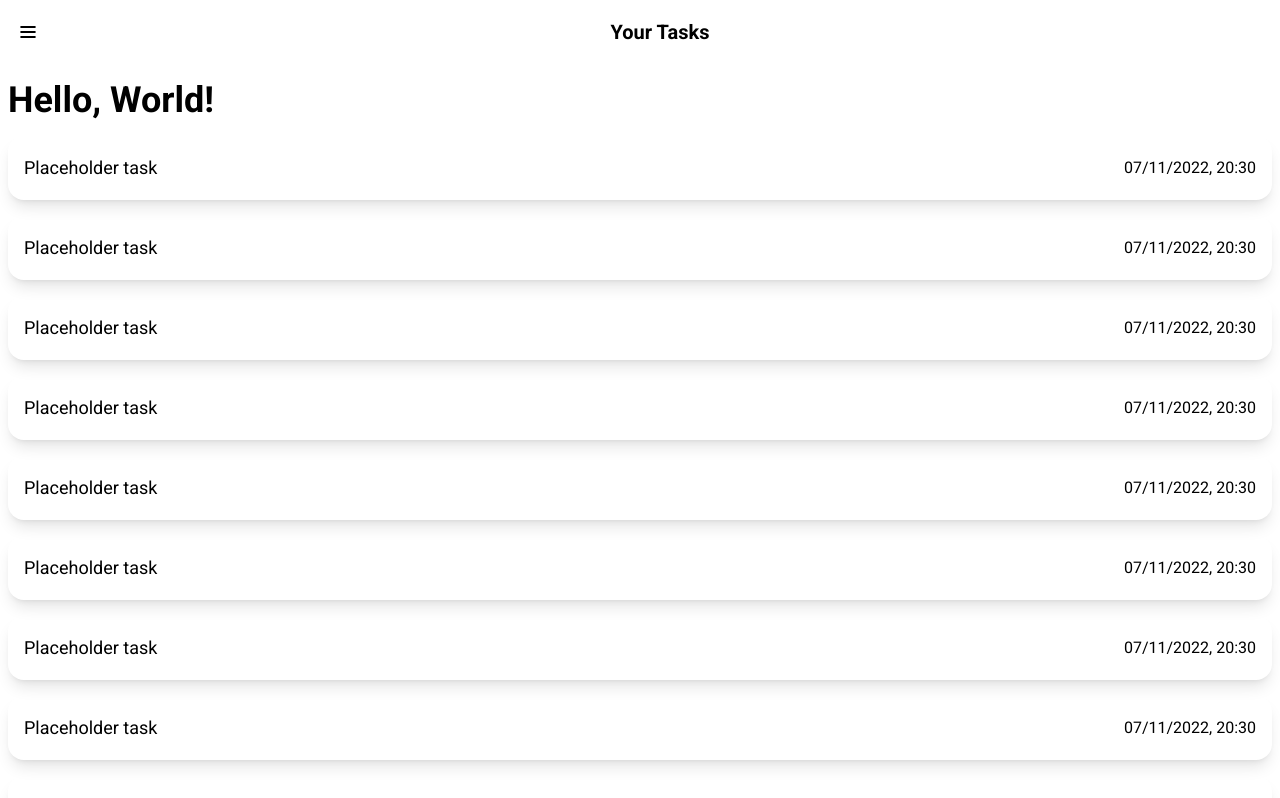
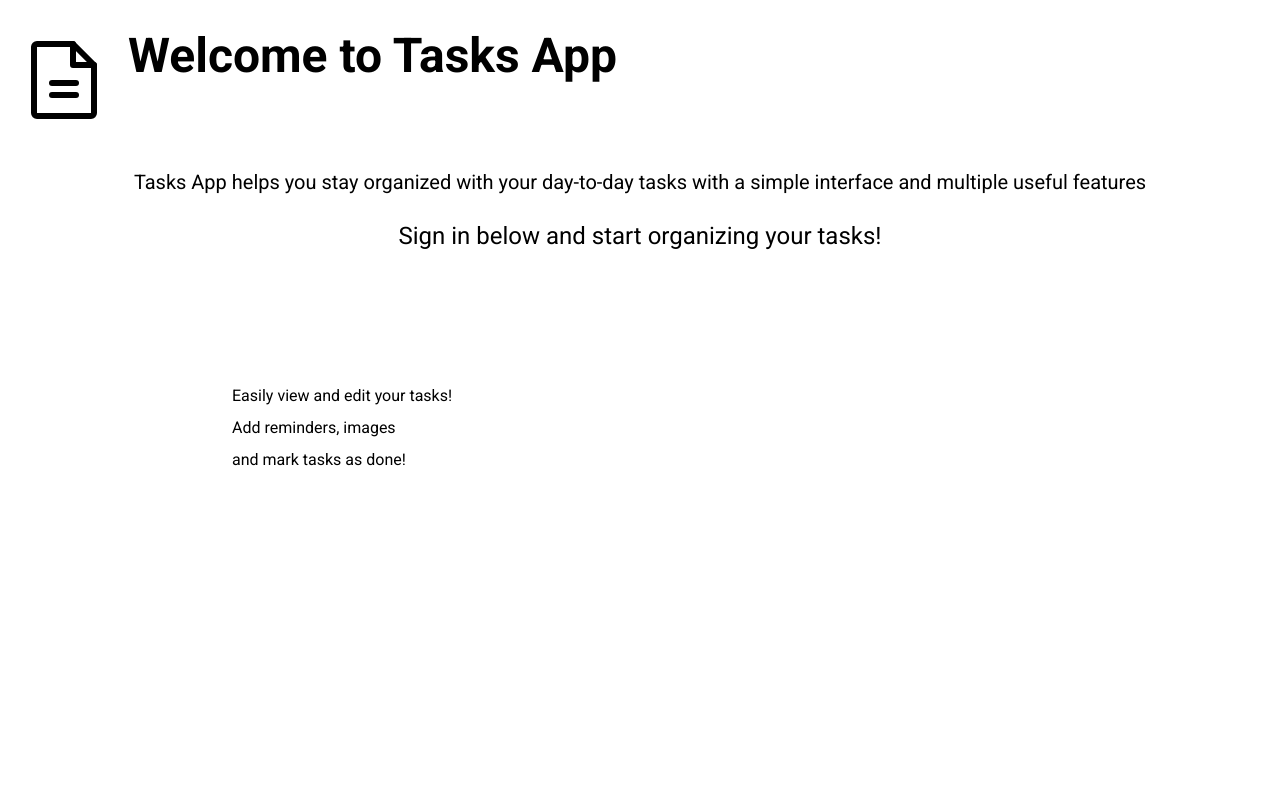
Before and after one commit to sph3/tasks-app, a React (Vite) app: page / in a window 1280 px wide. Shown: the top 798 px of the page. Built offline with nearby package versions, Linux system fonts and the light colour scheme; what @catppuccin/tailwindcss would draw is missing.

Commit message:
feat(home): create home page

```diff
--- a/src/App.tsx
+++ b/src/App.tsx
@@ -1,9 +1,5 @@
 import { useState } from 'react';
 import { BrowserRouter } from 'react-router-dom';
-import { Footer } from './components/Footer';
-import { Header } from './components/Header';
-import { Main } from './pages/Main';
-import { TaskView } from './pages/TaskView';
 import { Router } from './Router';
 
 export const App = () => {
--- a/src/Router.tsx
+++ b/src/Router.tsx
@@ -1,11 +1,13 @@
 import { Route, Routes } from 'react-router-dom';
+import { Home } from './pages/Home';
 import { Main } from './pages/Main';
 import { TaskView } from './pages/TaskView';
 
 export const Router = () => {
   return (
     <Routes>
-      <Route path='' element={<Main />} />
+      {/* <Route path='' element={<Main />} /> */}
+      <Route path='' element={<Home />} />
       <Route path='/task/:id' element={<TaskView />} />
     </Routes>
   );
--- a/src/components/Header.tsx
+++ b/src/components/Header.tsx
@@ -33,7 +33,7 @@ export const Header = ({ pageTitle }: HeaderProps) => {
             <Trash weight='bold' />
           </button>
         ) : (
-          ''
+          <span className='text-xl mr-12'></span>
         )}
       </div>
     </div>
--- /dev/null
+++ b/src/pages/Home.tsx
@@ -0,0 +1,52 @@
+import { FileText, GoogleLogo, Plus } from 'phosphor-react';
+
+export const Home = () => {
+  return (
+    <div className='p-4 pt-8'>
+      <div className='flex gap-4'>
+        <span className='text-8xl text-ctp-text'>
+          <FileText />
+        </span>
+
+        <h1 className='font-bold text-5xl text-ctp-text'>
+          Welcome to Tasks App
+        </h1>
+      </div>
+      <div className='flex flex-col gap-6 mt-10 justify-center items-center'>
+        <p className='text-ctp-subtext1 text-xl text-center'>
+          Tasks App helps you stay organized with your day-to-day tasks with a
+          simple interface and multiple useful features
+        </p>
+        <span className='text-ctp-subtext1 text-2xl text-center'>
+          Sign in below and start organizing your tasks!
+        </span>
+        <button className='rounded-2xl flex items-center text-center justify-center gap-2 bg-ctp-red text-lg font-bold text-white w-56 h-14 outline-none focus:ring-2 focus:ring-ctp-blue hover:brightness-90 duration-100'>
+          <GoogleLogo weight='bold' />
+          Sign in with Google
+        </button>
+      </div>
+      <div className='py-10 pl-4 flex'>
+        <div className='h-48 w-28 bg-ctp-surface1 rounded-2xl shrink-0'></div>
+        <div className='flex flex-col mt-4 -translate-x-20 gap-3'>
+          <div className='bg-ctp-surface0 rounded-2xl h-10 w-32'></div>
+          <div className='bg-ctp-surface0 rounded-2xl h-10 w-32'></div>
+          <div className='bg-ctp-surface0 rounded-2xl h-10 w-32'></div>
+          <div className='rounded-full bg-ctp-blue h-6 w-6 translate-x-3 flex justify-center items-center text-center text-white text-xs'>
+            <Plus />
+          </div>
+        </div>
+        <div className='mt-3 flex flex-col gap-2 -translate-x-10'>
+          <span className='text-ctp-subtext0'>
+            Easily view and edit your tasks!
+          </span>
+          <span className='text-ctp-subtext0'>
+            Add reminders, images
+          </span>
+          <span className='text-ctp-subtext0'>
+            and mark tasks as done!
+          </span>
+        </div>
+      </div>
+    </div>
+  );
+};
```
